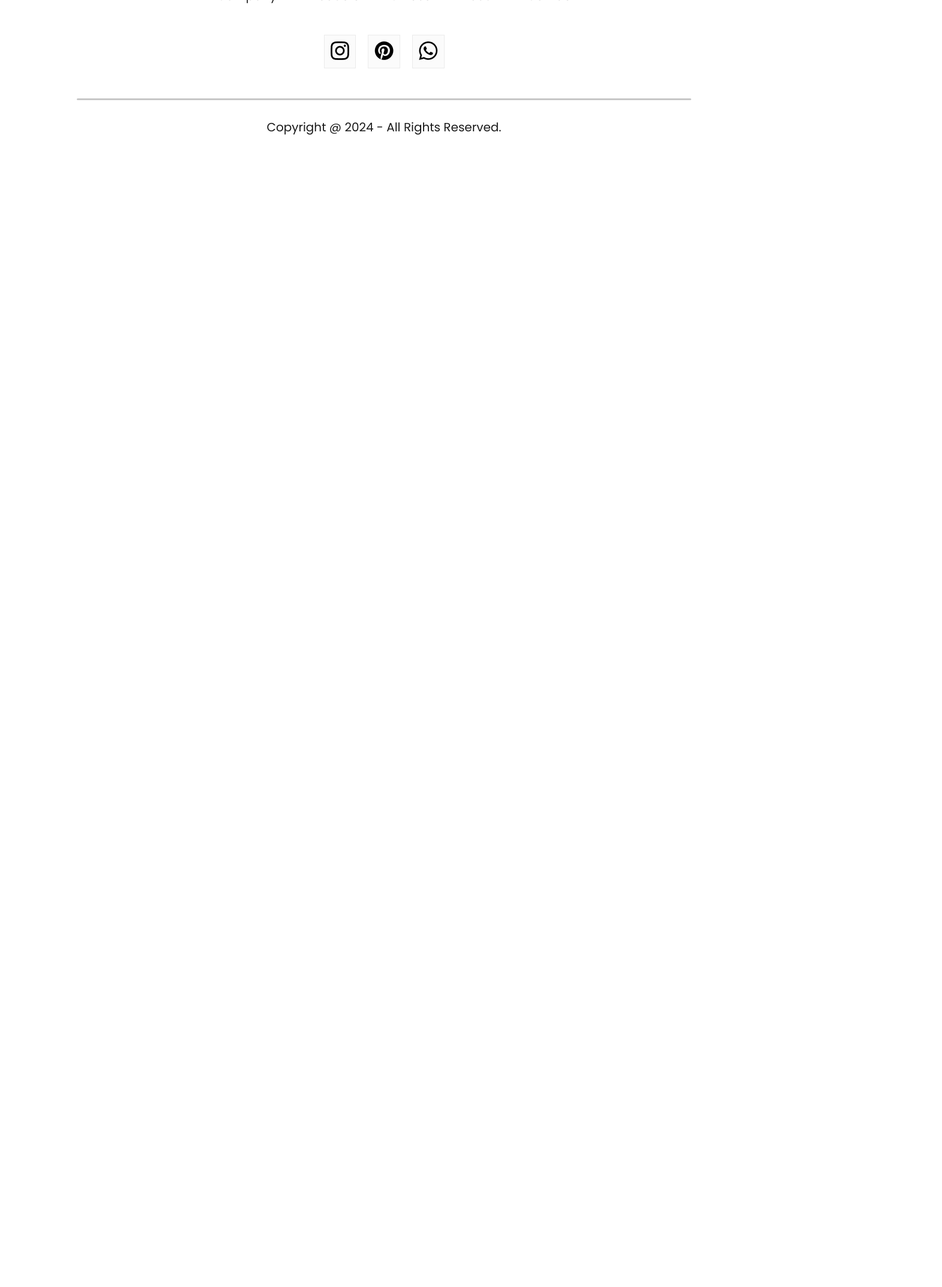
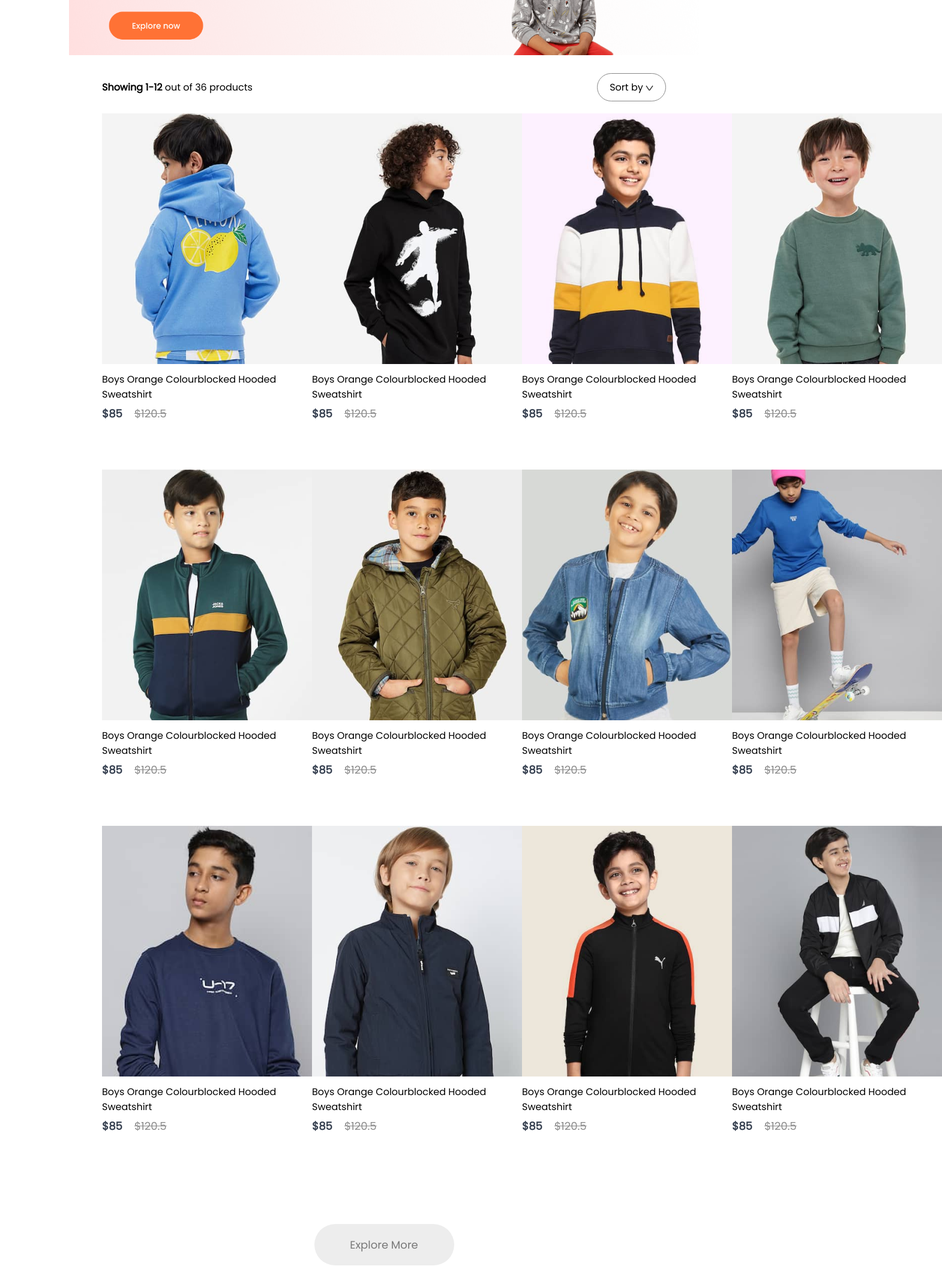
Before and after one commit to Rajul-29/E-Commerce, a React (Create React App) app in the folder frontend/: page /kids in a window 1280 px wide. Shown: the part 260-2406 px from the top of the page at 60% size, 1570 px wide, since content can reach past the window. Before the commit the page ends 800 px from the top, so only its background shows below. Built offline with nearby package versions, Linux system fonts and the light colour scheme.

Commit message:
Completed Shop Categories

```diff
--- a/frontend/src/App.js
+++ b/frontend/src/App.js
@@ -7,6 +7,9 @@
 import ShopCategory from "./Pages/ShopCategory";
 import LoginSignup from "./Pages/LoginSignup";
 import Footer from './Components/Footer/Footer';
+import men_banner from './Components/Assets/banner_mens.png'
+import women_banner from './Components/Assets/banner_women.png'
+import kid_banner from './Components/Assets/banner_kids.png'
 function App() {
   return (
     <div>
@@ -14,9 +17,9 @@
       <Navbar/>
       <Routes>
         <Route path='/' element={<Shop/>}/>
-        <Route path='/mens' element={<ShopCategory category="men"/>}/>
-        <Route path='/womens' element={<ShopCategory category="women"/>}/>
-        <Route path='/kids' element={<ShopCategory category="kid"/>}/>
+        <Route path='/mens' element={<ShopCategory banner={men_banner} category="men"/>}/>
+        <Route path='/womens' element={<ShopCategory banner={women_banner} category="women"/>}/>
+        <Route path='/kids' element={<ShopCategory banner={kid_banner} category="kid"/>}/>
 
         <Route path="/product" element={<Product/>}>
           <Route path=':productId' element={<Product/>}/>
--- a/frontend/src/Components/NewCollections/NewCollections.jsx
+++ b/frontend/src/Components/NewCollections/NewCollections.jsx
@@ -1,7 +1,7 @@
 import React from 'react'
 import './NewCollections.css'
 import new_collection from '../Assets/new_collections'
-import Item from '../Items/Item'
+import Item from '../Item/Item'
 
 const NewCollections = () => {
   return (
--- a/frontend/src/Components/Popular/Popular.jsx
+++ b/frontend/src/Components/Popular/Popular.jsx
@@ -1,6 +1,6 @@
 import React from 'react'
 import './Popular.css'
-import Item from '../Items/Item'
+import Item from '../Item/Item'
 import data_product from '../Assets/data'
 const Popular = () => {
   return (
--- /dev/null
+++ b/frontend/src/Context/ShopContext.jsx
@@ -0,0 +1,16 @@
+import React, { createContext } from "react";
+import all_product from '../Components/Assets/all_product';
+
+export const ShopContext = createContext(null);
+
+const ShopContextProvider = (props)=>{
+    const contextValue = {all_product}
+
+    return (
+        <ShopContext.Provider value = {contextValue}>
+            {props.children}
+        </ShopContext.Provider>
+    )
+}
+
+export default ShopContextProvider;
--- /dev/null
+++ b/frontend/src/Pages/CSS/ShopCategory.css
@@ -0,0 +1,38 @@
+    .shopcategory-banner{
+        display: block;
+        margin: 30px auto;
+        width: 82%;
+    }
+    .shopcategory-indexSort{
+        display: flex;
+        margin: 0 170px;
+        justify-content: space-between;
+        align-items: center;
+    }
+    .shopcategory-sort{
+        padding: 10px 20px;
+        border-radius: 40px;
+        border: 1px solid #888;
+    }
+    .shopcategory-indexSort p span{
+        font-weight: 600;
+    }
+    .shopcategory-products{
+        margin: 20px 170px;
+        display: grid;
+        grid-template-columns: 1fr 1fr 1fr 1fr;
+        row-gap: 80px;
+    }
+    .shopcategory-loadmore{
+        display: flex;
+        justify-content: center;
+        align-items: center;
+        margin: 150px auto;
+        width: 233px;
+        height: 69px;
+        border-radius: 75px;
+        background: #ededed;
+        color: #787878;
+        font-size: 18px;
+        font-weight: 500;
+    }
--- a/frontend/src/Pages/ShopCategory.jsx
+++ b/frontend/src/Pages/ShopCategory.jsx
@@ -1,9 +1,34 @@
-import React from 'react'
+import React, { useContext } from 'react'
+import './CSS/ShopCategory.css'
+import { ShopContext } from '../Context/ShopContext'
+import dropdown_icon from '../Components/Assets/dropdown_icon.png'
+import Item from '../Components/Item/Item'
 
-const ShopCategory = () => {
+const ShopCategory = (props) => {
+  const {all_product} = useContext(ShopContext);
   return (
-    <div>
-
+    <div className='shop-category'>
+        <img className='shopcategory-banner' src={props.banner} alt="" />
+        <div className="shopcategory-indexSort">
+          <p>
+            <span>Showing 1-12</span> out of 36 products
+          </p>
+          <div className="shopcategory-sort">
+            Sort by <img src={dropdown_icon} alt="" />
+          </div>
+        </div>
+        <div className="shopcategory-products">
+          {all_product.map((item, i)=>{
+            if(props.category === item.category){
+              return <Item key={i} id={item.id} name={item.name} image={item.image} new_price={item.new_price} old_price={item.old_price}/>
+            }else{
+              return null;
+            }
+          })}
+        </div>
+        <div className="shopcategory-loadmore">
+          Explore More
+        </div>
     </div>
   )
 }
--- a/frontend/src/index.js
+++ b/frontend/src/index.js
@@ -2,16 +2,11 @@
 import ReactDOM from 'react-dom/client';
 import './index.css';
 import App from './App';
-import reportWebVitals from './reportWebVitals';
+import ShopContextProvider from './Context/ShopContext';
 
 const root = ReactDOM.createRoot(document.getElementById('root'));
 root.render(
-  <React.StrictMode>
+  <ShopContextProvider>
     <App />
-  </React.StrictMode>
+  </ShopContextProvider>
 );
-
-// If you want to start measuring performance in your app, pass a function
-// to log results (for example: reportWebVitals(console.log))
-// or send to an analytics endpoint. Learn more: https://bit.ly/CRA-vitals
-reportWebVitals();
```
Also changed, not shown: frontend/src/Components/Item/Item.css (renamed from frontend/src/Components/Items/Item.css), frontend/src/Components/Item/Item.jsx (renamed from frontend/src/Components/Items/Item.jsx).
